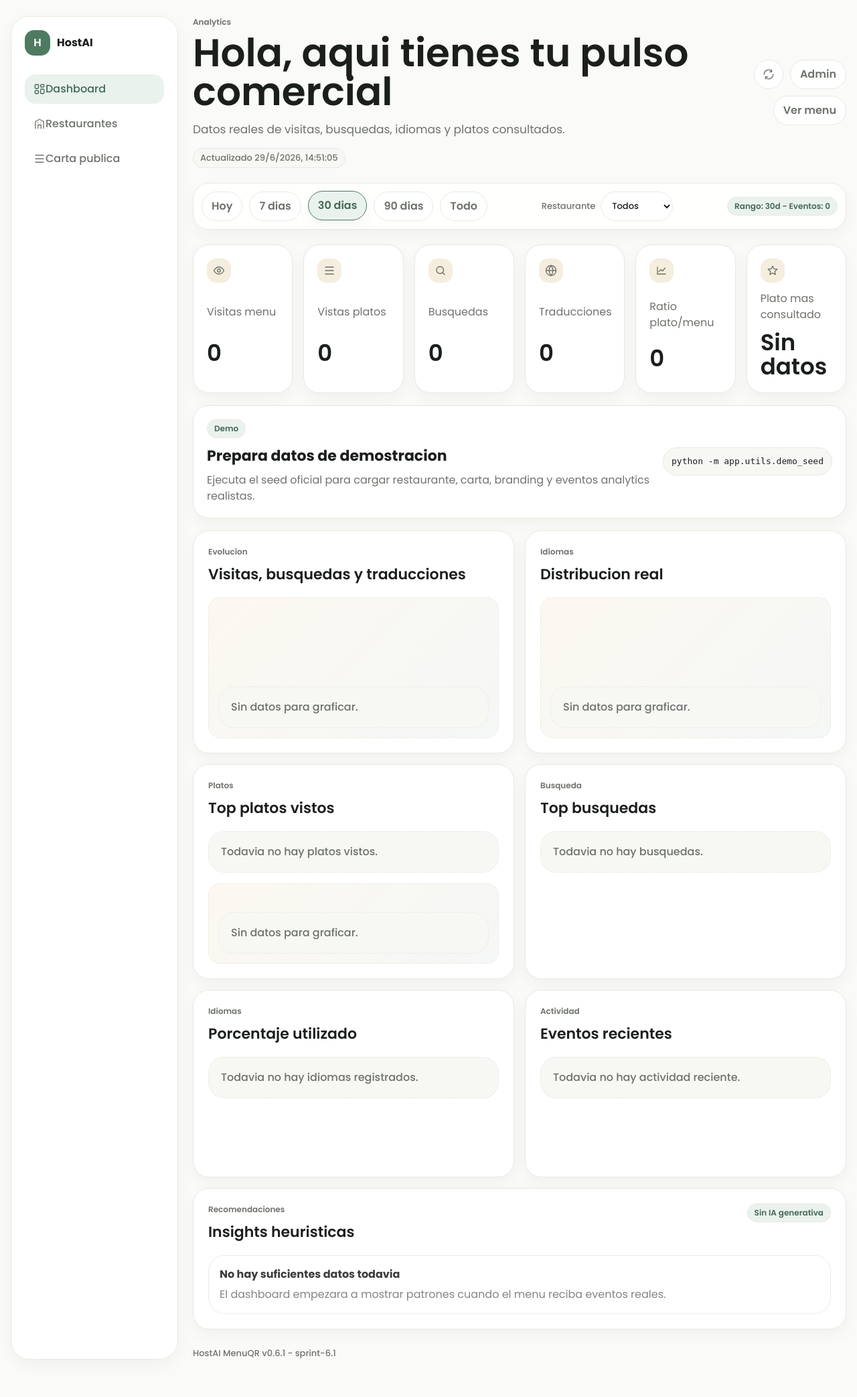
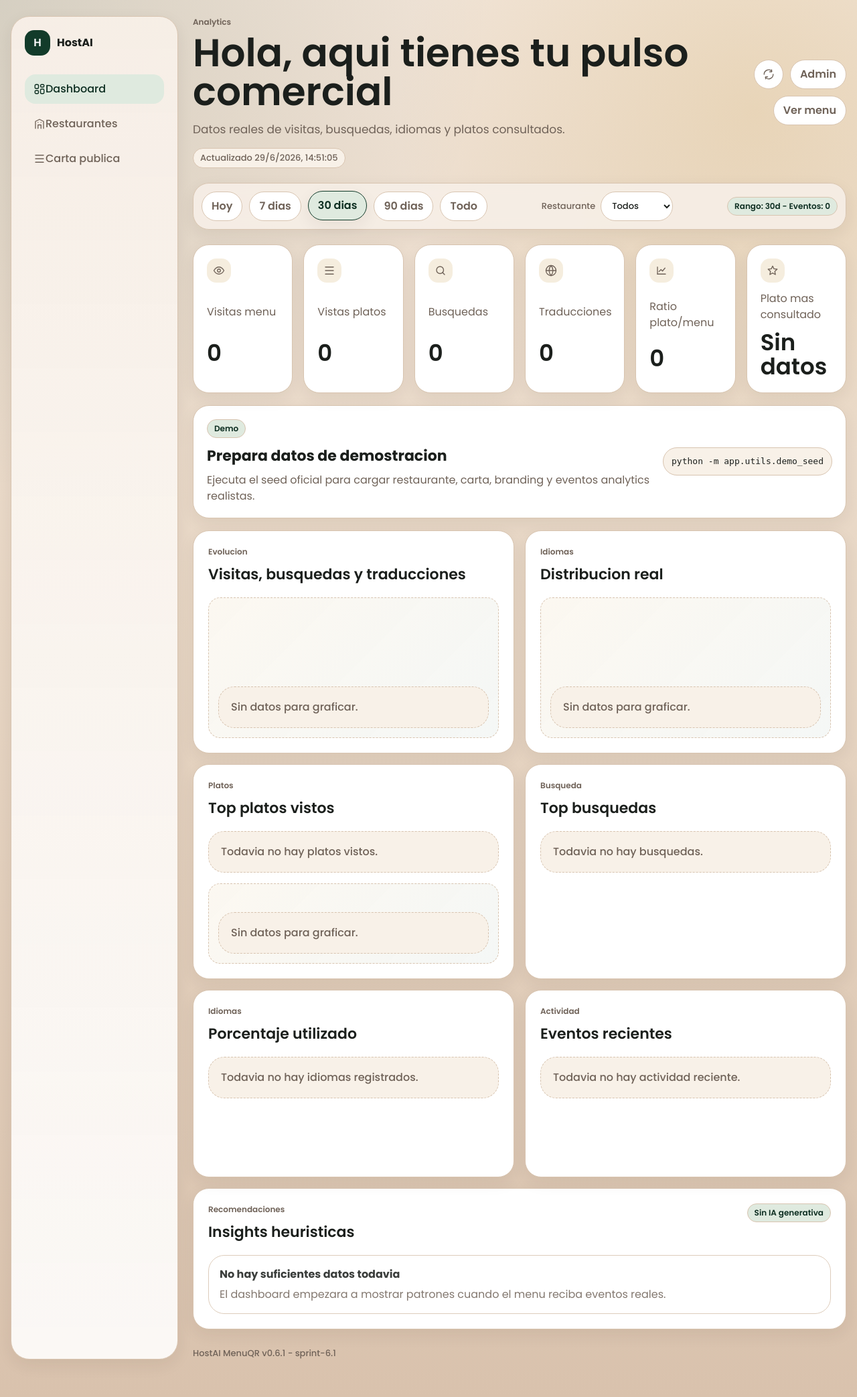
Before and after one commit to menu-qr-ai/menu-qr-ai, a FastAPI app: page /admin/dashboard in a window 1280 px wide. Shown: the whole page at 67% size. Run offline with FastAPI, Linux system fonts and the light colour scheme; data that the repository does not hold is empty.

Commit message:
Sprint 6.3 - Warm minimal SaaS UI

```diff
--- a/app/static/css/dashboard.css
+++ b/app/static/css/dashboard.css
@@ -1,29 +1,32 @@
 :root {
-    --dash-bg: #FAFAF8;
+    --dash-bg: #E7D6C4;
     --dash-surface: #FFFFFF;
-    --dash-surface-soft: #F7F7F3;
+    --dash-surface-soft: #F8F1E8;
     --dash-text: #1B1F1C;
     --dash-heading: #1B1F1C;
-    --dash-muted: #6D726B;
-    --dash-muted-soft: #9B9F96;
-    --dash-line: #ECE8DF;
-    --dash-line-strong: #DDD7CC;
-    --dash-accent: #4E7A62;
-    --dash-accent-dark: #436A55;
-    --dash-accent-soft: #EAF2ED;
-    --dash-gold: #D8A64B;
-    --dash-sand: #F5E8C8;
-    --dash-success: #4E7A62;
+    --dash-muted: #6F6258;
+    --dash-muted-soft: #A69587;
+    --dash-line: #D8C4B0;
+    --dash-line-strong: #BFA894;
+    --dash-accent: #123B2A;
+    --dash-accent-dark: #0D2E21;
+    --dash-accent-soft: #DFEADF;
+    --dash-gold: #C89B3C;
+    --dash-sand: #F2DEB0;
+    --dash-success: #123B2A;
     --dash-danger: #B85C4A;
-    --dash-shadow: 0 8px 24px rgba(27, 31, 28, 0.045);
-    --dash-shadow-soft: 0 18px 48px rgba(27, 31, 28, 0.075);
+    --dash-shadow: 0 8px 24px rgba(42, 26, 16, 0.07);
+    --dash-shadow-soft: 0 18px 48px rgba(42, 26, 16, 0.12);
     --dash-radius: 24px;
     --dash-transition-fast: 160ms ease;
     --dash-transition-base: 220ms ease;
 }
 
 .dashboard-page {
-    background: var(--dash-bg);
+    background:
+        radial-gradient(circle at top left, rgba(18, 59, 42, 0.12), transparent 30%),
+        radial-gradient(circle at 88% 8%, rgba(200, 155, 60, 0.18), transparent 24%),
+        linear-gradient(180deg, #F1E4D7 0%, var(--dash-bg) 44%, #D9C2AD 100%);
     color: var(--dash-text);
     font-family: "Poppins", system-ui, -apple-system, BlinkMacSystemFont, "Segoe UI", sans-serif;
     font-weight: 400;
@@ -65,7 +68,7 @@
     padding: 20px;
     border: 1px solid var(--dash-line);
     border-radius: 28px;
-    background: rgba(255, 255, 255, 0.88);
+    background: linear-gradient(180deg, rgba(247, 239, 231, 0.96), rgba(255, 255, 255, 0.88));
     box-shadow: var(--dash-shadow);
     transition: transform var(--dash-transition-base), box-shadow var(--dash-transition-base);
 }
@@ -141,7 +144,7 @@
     padding: 12px;
     border: 1px solid var(--dash-line);
     border-radius: var(--dash-radius);
-    background: rgba(255, 255, 255, 0.84);
+    background: rgba(247, 239, 231, 0.9);
     box-shadow: var(--dash-shadow);
     backdrop-filter: blur(10px);
 }
--- a/app/static/css/style.css
+++ b/app/static/css/style.css
@@ -1,23 +1,23 @@
 :root {
-    --color-bg: #FAFAF8;
+    --color-bg: #E7D6C4;
     --color-surface: #FFFFFF;
-    --color-surface-soft: #F7F7F3;
+    --color-surface-soft: #F7EFE7;
     --color-text: #1B1F1C;
     --color-heading: #1B1F1C;
-    --color-muted: #6D726B;
-    --color-muted-soft: #9B9F96;
-    --color-border: #ECE8DF;
-    --color-border-strong: #DDD7CC;
-    --color-primary: #4E7A62;
-    --color-primary-hover: #436A55;
-    --color-primary-soft: #EAF2ED;
-    --color-accent: #D8A64B;
-    --color-accent-soft: #F5E8C8;
+    --color-muted: #6F6258;
+    --color-muted-soft: #A69587;
+    --color-border: #D8C4B0;
+    --color-border-strong: #BFA894;
+    --color-primary: #123B2A;
+    --color-primary-hover: #0D2E21;
+    --color-primary-soft: #DFEADF;
+    --color-accent: #C89B3C;
+    --color-accent-soft: #F2DEB0;
     --color-danger: #B85C4A;
-    --color-success: #4E7A62;
-    --shadow-soft: 0 16px 40px rgba(27, 31, 28, 0.055);
-    --shadow-card: 0 8px 24px rgba(27, 31, 28, 0.045);
-    --shadow-hover: 0 18px 48px rgba(27, 31, 28, 0.075);
+    --color-success: #123B2A;
+    --shadow-soft: 0 16px 40px rgba(42, 26, 16, 0.09);
+    --shadow-card: 0 8px 24px rgba(42, 26, 16, 0.07);
+    --shadow-hover: 0 18px 48px rgba(42, 26, 16, 0.12);
     --radius-sm: 12px;
     --radius-md: 18px;
     --radius-lg: 24px;
@@ -57,7 +57,10 @@
 body {
     margin: 0;
     min-height: 100vh;
-    background: var(--bg);
+    background:
+        radial-gradient(circle at top left, rgba(18, 59, 42, 0.14), transparent 30%),
+        radial-gradient(circle at 88% 8%, rgba(200, 155, 60, 0.2), transparent 24%),
+        linear-gradient(180deg, #F1E4D7 0%, var(--bg) 44%, #D9C2AD 100%);
     color: var(--text);
     font-family: "Poppins", system-ui, -apple-system, BlinkMacSystemFont, "Segoe UI", sans-serif;
     font-weight: 400;
--- a/app/templates/base.html
+++ b/app/templates/base.html
@@ -7,7 +7,7 @@
     <link rel="preconnect" href="https://fonts.googleapis.com">
     <link rel="preconnect" href="https://fonts.gstatic.com" crossorigin>
     <link href="https://fonts.googleapis.com/css2?family=Poppins:wght@400;500;600;700;800&display=swap" rel="stylesheet">
-    <link rel="stylesheet" href="{{ url_for('static', path='css/style.css') }}?v=6.3.1">
+    <link rel="stylesheet" href="{{ url_for('static', path='css/style.css') }}?v=6.3.2">
     {% block head %}{% endblock %}
 </head>
 <body class="{% block body_class %}{% endblock %}">
--- a/app/templates/dashboard.html
+++ b/app/templates/dashboard.html
@@ -4,7 +4,7 @@
 {% block body_class %}dashboard-page{% endblock %}
 
 {% block head %}
-    <link rel="stylesheet" href="{{ url_for('static', path='css/dashboard.css') }}?v=6.3.1">
+    <link rel="stylesheet" href="{{ url_for('static', path='css/dashboard.css') }}?v=6.3.2">
 {% endblock %}
 
 {% block body %}
@@ -205,5 +205,5 @@
 {% endblock %}
 
 {% block scripts %}
-    <script src="{{ url_for('static', path='js/dashboard.js') }}?v=6.3.1"></script>
+    <script src="{{ url_for('static', path='js/dashboard.js') }}?v=6.3.2"></script>
 {% endblock %}
--- a/app/templates/menu.html
+++ b/app/templates/menu.html
@@ -140,5 +140,5 @@
 {% endblock %}
 
 {% block scripts %}
-    <script src="{{ url_for('static', path='js/app.js') }}?v=6.3.1"></script>
+    <script src="{{ url_for('static', path='js/app.js') }}?v=6.3.2"></script>
 {% endblock %}
```
Also changed, not shown: other parts of app/static/css/style.css (+20 -16 lines).
